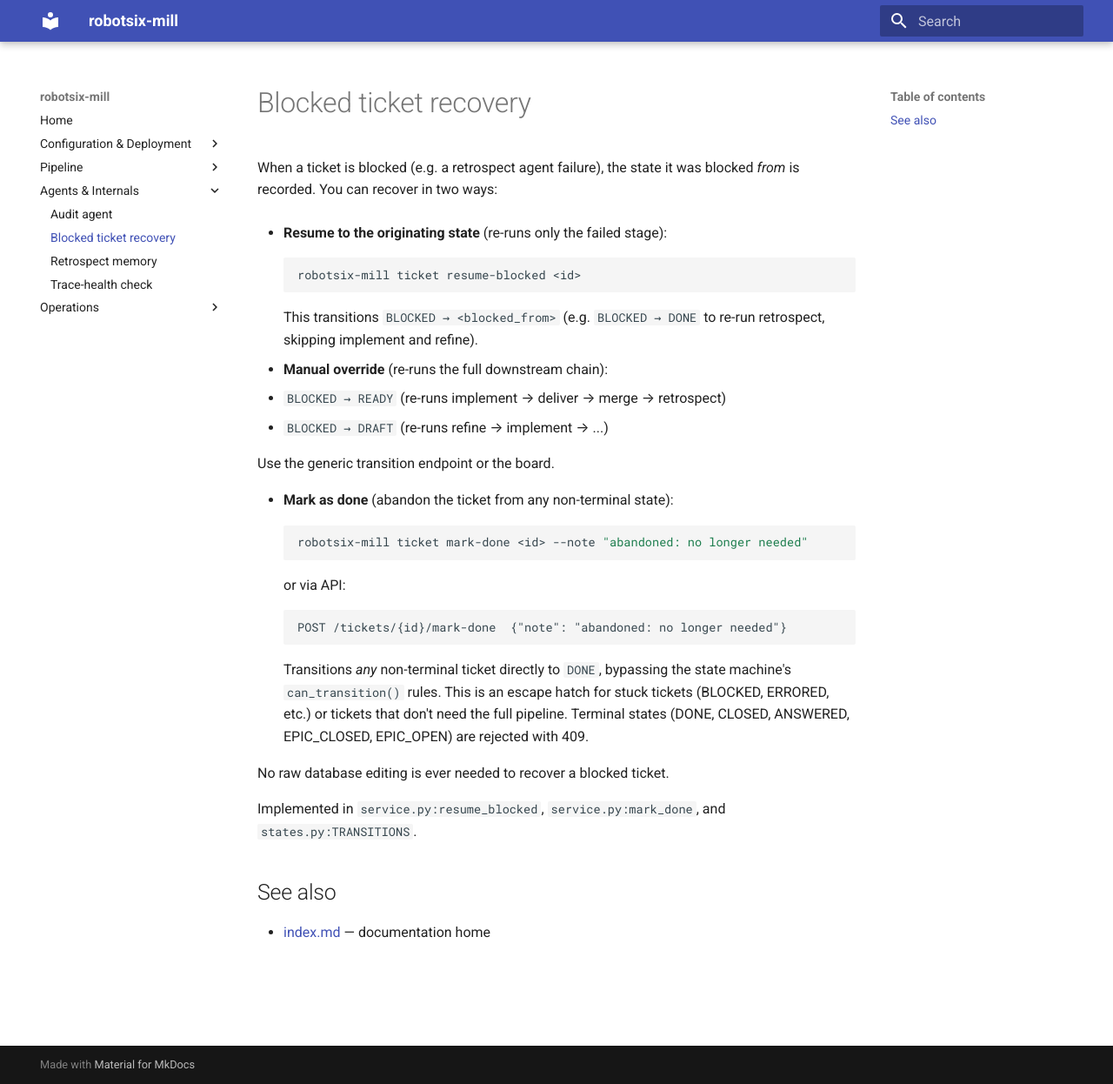
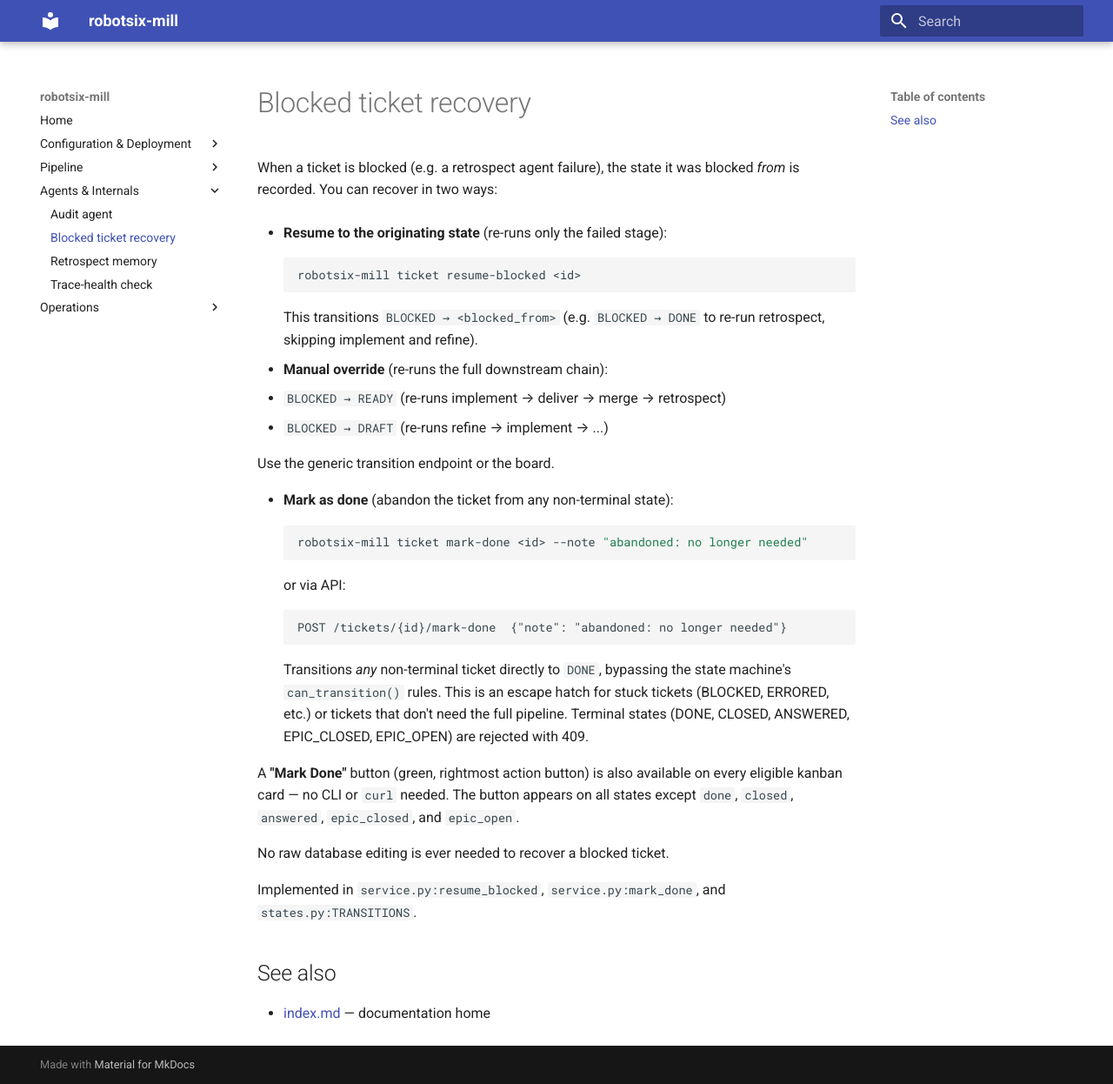
Before and after one commit to damien-robotsix/robotsix-mill, an MkDocs documentation site: the page built from docs/blocked-ticket-recovery.md, in a window 1280 px wide and 1246 px high. Shown: the whole window at 87% size. Built offline with MkDocs 1.6.1 and Material for MkDocs 9.7.7, drawn with Linux system fonts in a browser that asks for light colours.

Commit message:
mill(docs): Add 'Mark Done' button to kanban board cards (20260525T084402Z-add-mark-done-button-to-kanban-board-car-3615)

```diff
--- a/docs/blocked-ticket-recovery.md
+++ b/docs/blocked-ticket-recovery.md
@@ -30,6 +30,11 @@ it was blocked *from* is recorded. You can recover in two ways:
   don't need the full pipeline.  Terminal states (DONE, CLOSED,
   ANSWERED, EPIC_CLOSED, EPIC_OPEN) are rejected with 409.
 
+  A **"Mark Done"** button (green, rightmost action button) is also
+  available on every eligible kanban card — no CLI or `curl` needed.
+  The button appears on all states except `done`, `closed`, `answered`,
+  `epic_closed`, and `epic_open`.
+
 No raw database editing is ever needed to recover a blocked ticket.
 
 Implemented in `service.py:resume_blocked`, `service.py:mark_done`,
```
